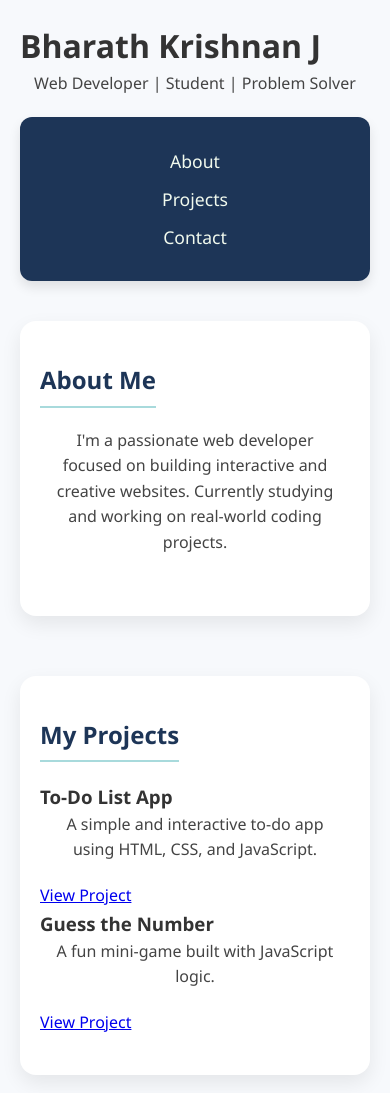
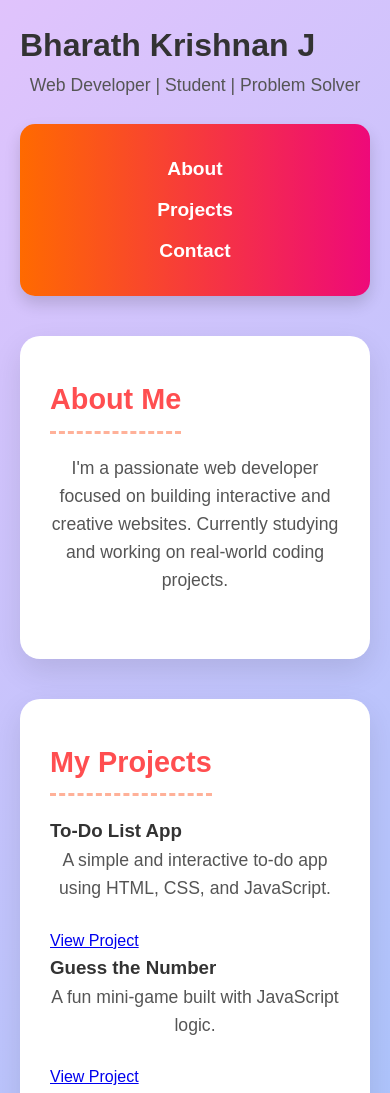
Before and after one commit to bharath-krishnan2145/My_PortFolio_, a plain HTML site: page index.html in a window 390 px wide. Shown: the top 1093 px of the page. Drawn offline with Linux system fonts and the light colour scheme.

Commit message:
style.css

```diff
--- a/style.css
+++ b/style.css
@@ -6,112 +6,111 @@
   }
 
   body {
-    font-family: 'Segoe UI', Tahoma, Geneva, Verdana, sans-serif;
-    background: #f7f9fc;
+    font-family: 'Poppins', sans-serif;
+    background: linear-gradient(135deg, #e0c3fc 0%, #8ec5fc 100%);
     color: #333;
     line-height: 1.6;
     padding: 20px;
   }
 
-  /* Navigation */
+  /* Navigation bar */
   nav {
-    background-color: #1d3557;
+    background: linear-gradient(to right, #ff6a00, #ee0979);
     padding: 20px;
-    border-radius: 12px;
-    margin-bottom: 40px;
-    box-shadow: 0 6px 12px rgba(0, 0, 0, 0.1);
+    border-radius: 15px;
     text-align: center;
+    box-shadow: 0 8px 16px rgba(0, 0, 0, 0.15);
   }
 
   nav a {
-    color: #f1faee;
-    margin: 0 15px;
+    color: #fff;
+    font-weight: 600;
     text-decoration: none;
-    font-size: 1.1rem;
+    margin: 0 20px;
+    font-size: 1.2rem;
     transition: color 0.3s ease;
   }
 
   nav a:hover {
-    color: #a8dadc;
+    color: #f1faee;
+    text-shadow: 0 0 10px #ffffffaa;
   }
 
-  /* Section container */
+  /* Section styling */
   section {
-    margin-bottom: 60px;
-    padding: 40px 20px;
-    background: #fff;
-    border-radius: 16px;
-    box-shadow: 0 8px 20px rgba(0, 0, 0, 0.08);
+    background: #ffffff;
+    border-radius: 20px;
+    margin: 40px auto;
+    padding: 40px 30px;
+    max-width: 1000px;
+    box-shadow: 0 12px 30px rgba(0, 0, 0, 0.1);
     transition: transform 0.3s ease, box-shadow 0.3s ease;
   }
 
   section:hover {
-    transform: translateY(-4px);
-    box-shadow: 0 12px 24px rgba(0, 0, 0, 0.1);
+    transform: translateY(-8px);
+    box-shadow: 0 16px 36px rgba(0, 0, 0, 0.15);
   }
 
   /* Section headings */
   h2 {
-    font-size: 2rem;
+    font-size: 2.5rem;
+    color: #ff4e50;
     text-align: center;
-    color: #1d3557;
     margin-bottom: 20px;
-    border-bottom: 2px solid #a8dadc;
+    border-bottom: 3px dashed #ffb199;
     display: inline-block;
-    padding-bottom: 6px;
+    padding-bottom: 8px;
   }
 
-  /* Paragraphs */
+  /* Paragraph text */
   p {
     font-size: 1.1rem;
     text-align: center;
+    color: #555;
     max-width: 800px;
-    margin: 0 auto 20px;
-    color: #444;
+    margin: 0 auto 25px;
   }
 
-  /* Video styling */
+  /* Stylish video player */
   video {
     display: block;
     max-width: 90%;
-    margin: 20px auto;
-    border-radius: 12px;
-    box-shadow: 0 6px 20px rgba(0, 0, 0, 0.15);
+    margin: 25px auto;
+    border: 5px solid #ee0979;
+    border-radius: 16px;
+    box-shadow: 0 10px 25px rgba(0, 0, 0, 0.2);
     transition: transform 0.3s ease;
   }
 
   video:hover {
-    transform: scale(1.02);
+    transform: scale(1.03);
   }
 
   /* Footer */
   footer {
+    background: linear-gradient(to right, #ff6a00, #ee0979);
     text-align: center;
+    color: #fff;
     padding: 20px;
-    background-color: #1d3557;
-    color: #f1faee;
     border-radius: 12px;
-    margin-top: 40px;
-    font-size: 0.95rem;
+    margin-top: 60px;
+    font-size: 1rem;
+    box-shadow: 0 6px 16px rgba(0, 0, 0, 0.2);
   }
 
-  /* Responsive layout */
+  /* Responsive tweaks */
   @media (max-width: 768px) {
     h2 {
-      font-size: 1.5rem;
-    }
-
-    p {
-      font-size: 1rem;
-      padding: 0 10px;
-    }
-
-    video {
-      max-width: 100%;
+      font-size: 1.8rem;
     }
 
     nav a {
       display: block;
       margin: 10px 0;
     }
+
+    video {
+      width: 100%;
+    }
   }
```
